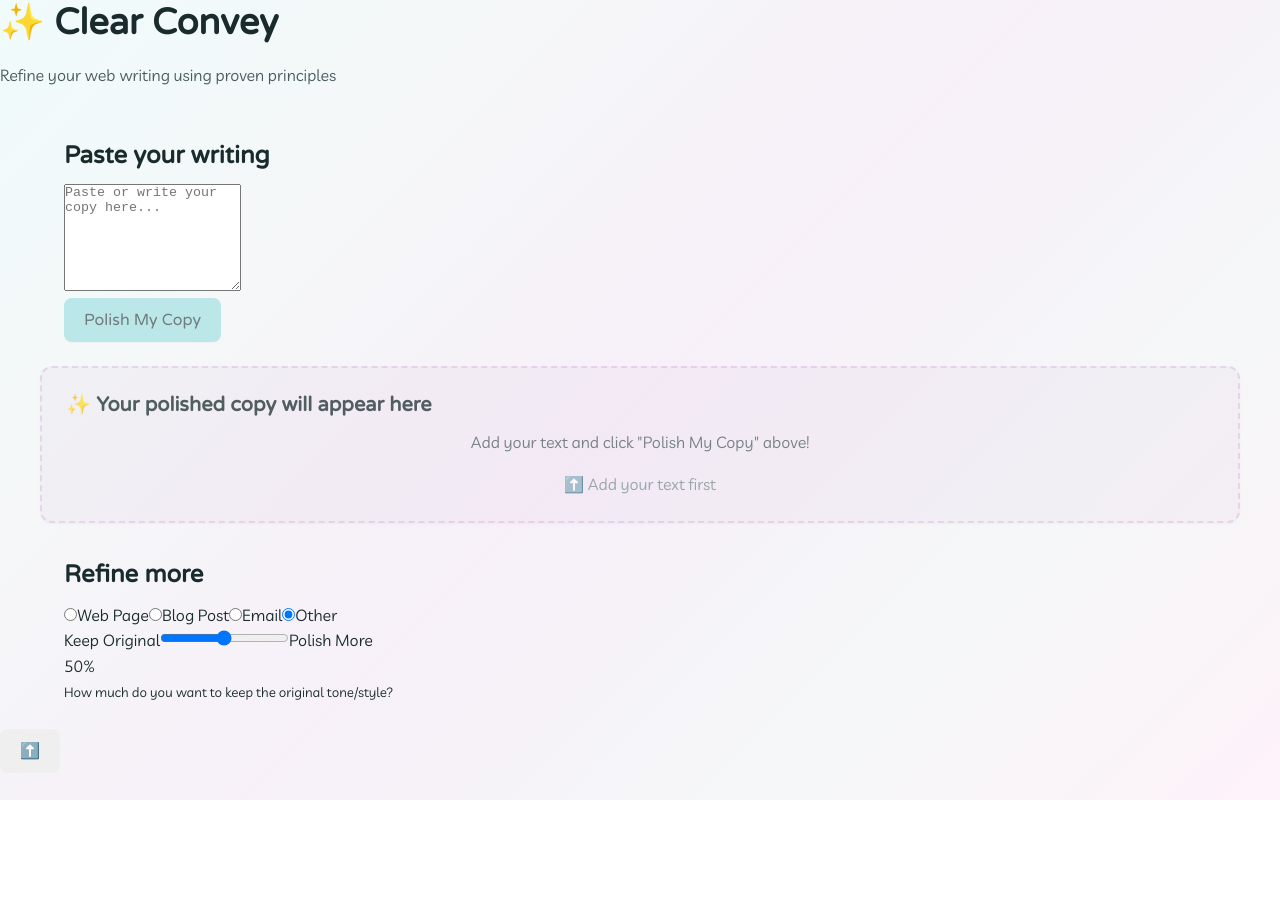
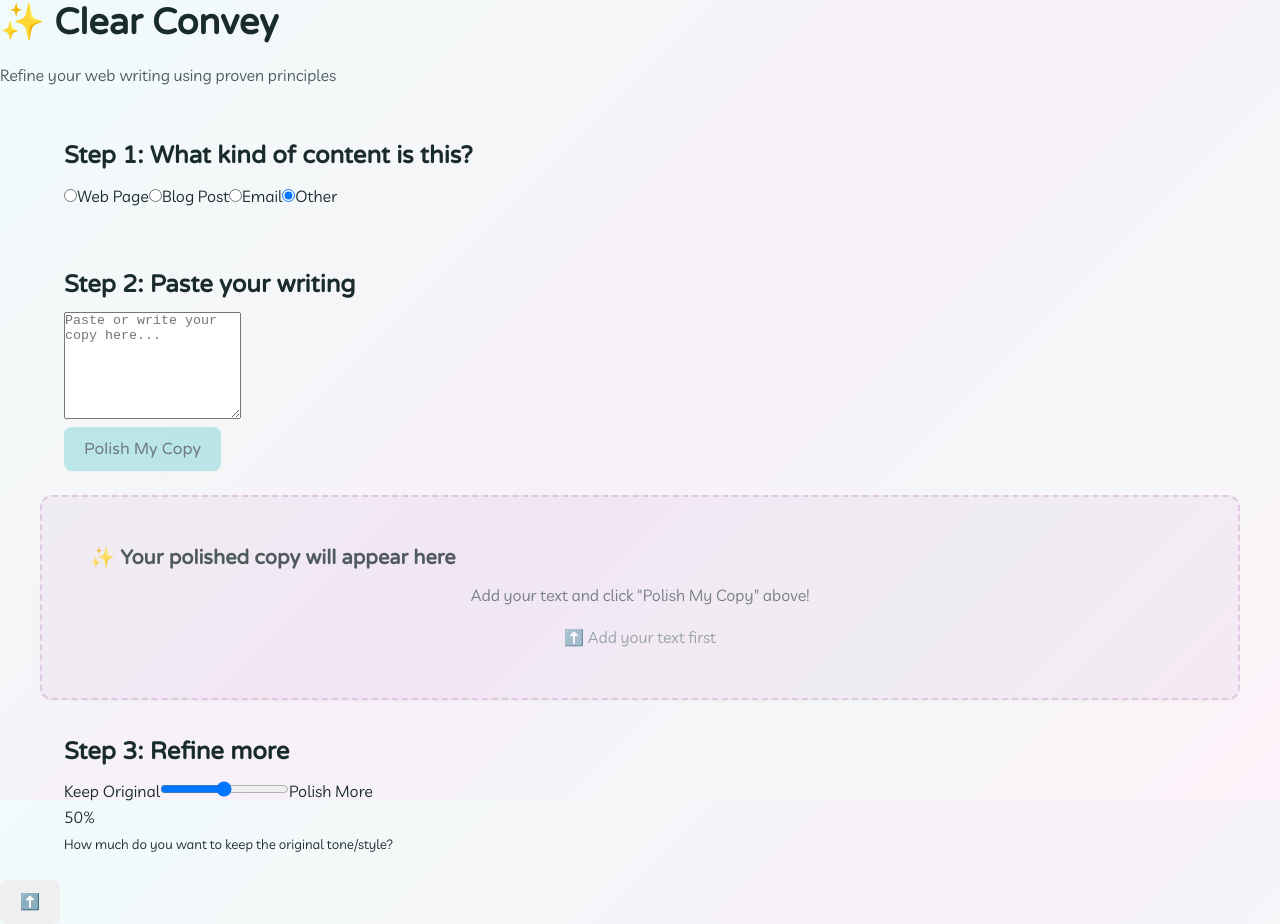
Before and after one commit to cd-space-dot-dot/web-copy-polisher-frontend, a React (Vite) app: page / in a window 1280 px wide. Before the commit the page ends 800 px from the top, so only its background shows below. Built offline with nearby package versions, Linux system fonts and the light colour scheme; a web font is replaced by a local one.

Commit message:
iterating design

```diff
--- a/src/App.jsx
+++ b/src/App.jsx
@@ -86,11 +86,26 @@ export default function App() {
         <p>Refine your web writing using proven principles</p>
       </header>
 
-      {/* Input section */}
+      {/* Step 1: Content Type Selection */}
+      <section className="section">
+        <div className="container-base">
+          <div className="card-header">
+            <h2>Step 1: What kind of content is this?</h2>
+          </div>
+          <div className="card-content">
+            <ContentTypeSelector
+              selectedType={contentType}
+              onTypeChange={setContentType}
+            />
+          </div>
+        </div>
+      </section>
+
+      {/* Step 2: Input Section */}
       <section className="section">
         <div className="container-base container--input">
           <div className="card-header">
-            <h2>Paste your writing</h2>
+            <h2>Step 2: Paste your writing</h2>
           </div>
           <div className="card-content">
             <DraftInput input={input} setInput={setInput} />
@@ -105,12 +120,11 @@ export default function App() {
         </div>
       </section>
 
-      {/* Output section */}
-      <div className="container-output-parent">
+      {/* Output Section */}
+      <section className="section">
+        <div className="container-base container--output revised-output">
           <MeshGradientLoader loading={loading} />
           {output ? (
-          <section className="section">
-            <div className="container-base container--output revised-output">
             <RevisedOutput
               output={output}
               analysis={analysis}
@@ -118,11 +132,8 @@ export default function App() {
               metadata={metadata}
               onNewRevision={handleNewRevision}
             />
-            </div>
-          </section>
           ) : (
-          <section className="section">
-            <div className="container-base container--output output-placeholder">
+            <div className="output-placeholder">
               <h3>✨ Your polished copy will appear here</h3>
               <p>Add your text and click "Polish My Copy" above!</p>
               {input.length === 0 && (
@@ -131,21 +142,15 @@ export default function App() {
                 </div>
               )}
             </div>
-          </section>
           )}
         </div>
+      </section>
 
-      {/* Secondary input section */}
+      {/* Step 3: Refinement Options */}
       <section className="section">
         <div className="container-base">
           <div className="card-header">
-            <h2>Refine more</h2>
-          </div>
-          <div className="card-content">
-            <ContentTypeSelector
-              selectedType={contentType}
-              onTypeChange={setContentType}
-            />
+            <h2>Step 3: Refine more</h2>
           </div>
           <div className="card-content">
             <SimilaritySlider
@@ -156,7 +161,7 @@ export default function App() {
         </div>
       </section>
 
-      {/* Revisions section */}
+      {/* Revisions Section */}
       {revisions.length > 0 && (
         <section className="section">
           <div className="container-base container--revisions">
--- a/src/index.css
+++ b/src/index.css
@@ -381,10 +381,8 @@ Example: add different bg or border if needed for input block only
 /* Utility: for button/action rows, horizontally aligned and right-justified */
 .action-row {
   display: flex;
-  flex-direction: row;
   gap: var(--space-3);
   justify-content: flex-end;
-  align-items: center;
   margin-top: var(--space-4);
 }
 
```
Lines whose indentation alone changed are shown as unchanged.
